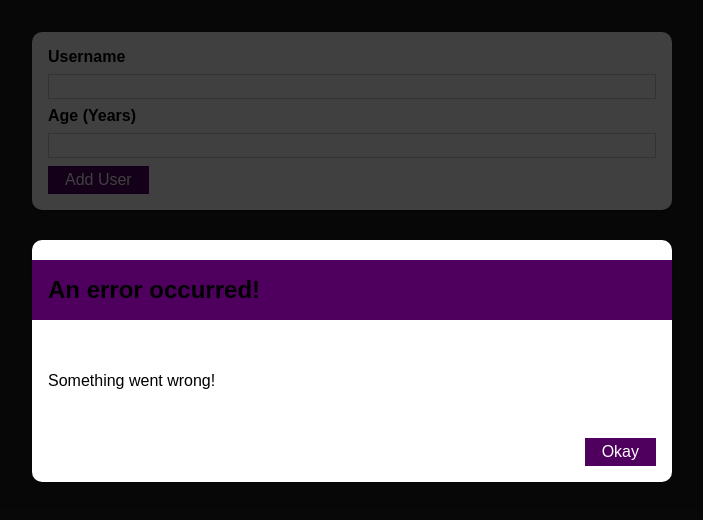
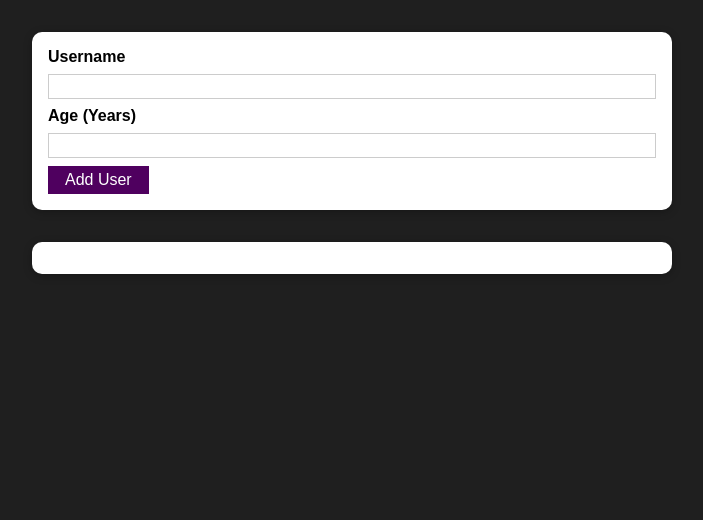
Before and after one commit to HenryKondratko/react-username-age, a React (Create React App) app: page / in a window 1280 px wide. Shown: the top 520 px of the page, without its empty margins (288-991 px from the left). Built offline with nearby package versions, Linux system fonts and the light colour scheme.

Commit message:
Implemented error modal component in add user component

```diff
--- a/src/components/UI/ErrorModal.js
+++ b/src/components/UI/ErrorModal.js
@@ -6,14 +6,14 @@
 const ErrorModal = props => {
     return (
         <div>
-            <div className={classes.backdrop} />
+            <div className={classes.backdrop} onClick={props.onConfirm}/>
             <Card className={classes.modal}>
                 <h2 className={classes.header}>{props.title}</h2>
                 <div className={classes.content}>
                     <p>{props.message}</p>
                 </div>
                 <footer className={classes.actions}>
-                    <Button>Okay</Button>
+                    <Button onClick={props.onConfirm}>Okay</Button>
                 </footer>
             </Card>
         </div>
--- a/src/components/Users/AddUser.js
+++ b/src/components/Users/AddUser.js
@@ -7,14 +7,23 @@
 const AddUser = props => {
     const [enteredUsername, setEnteredUsername] = useState('');
     const [enteredAge, setEnteredAge] = useState('');
+    const [error, setError] = useState();
 
     const addUserHandler = (event) => {
         event.preventDefault();
 
         if (enteredUsername.trim().length === 0 || enteredAge.trim().length === 0) {
+            setError({
+                title: 'Invalid input',
+                message: 'Please enter a valid name and age (non-empty values).',
+            });
             return;
         }
         if(+enteredAge < 1){
+            setError({
+                title: 'Invalid age',
+                message: 'Please enter a valid age (> 0).',
+            });
             return;
         }
         props.onAddUser(enteredUsername, enteredAge);
@@ -30,9 +39,13 @@
         setEnteredAge(event.target.value);
     };
 
+    const errorHandler = () => {
+        setError(null);
+    };
+
     return (
         <div>
-        <ErrorModal title="An error occurred!" message="Something went wrong!" />
+            {error && <ErrorModal title={error.title} message={error.message} onConfirm={errorHandler} />}
         <Card className={classes.input}>
             <form onSubmit={addUserHandler}>
                 <label htmlFor="username">Username</label>
```
